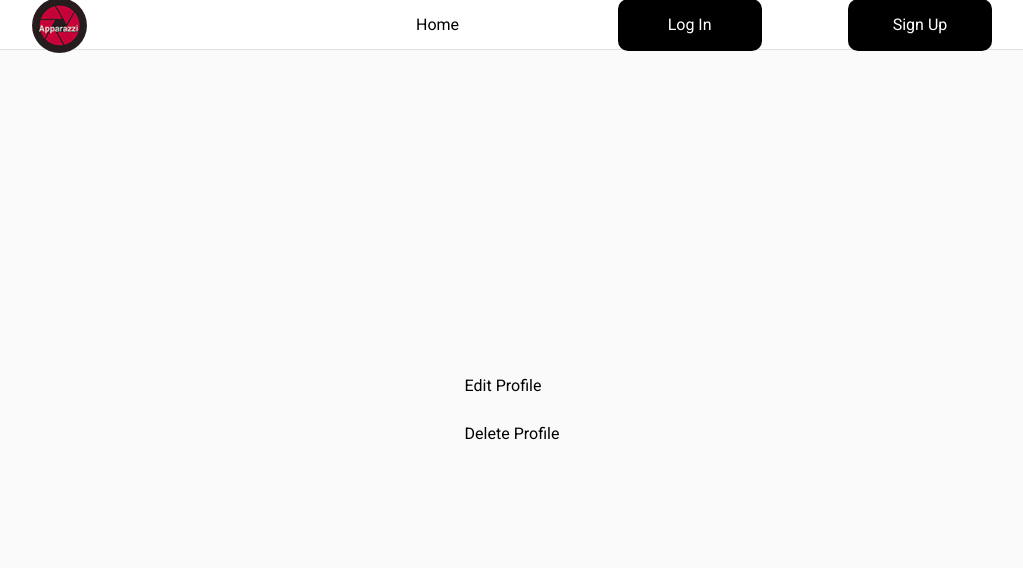
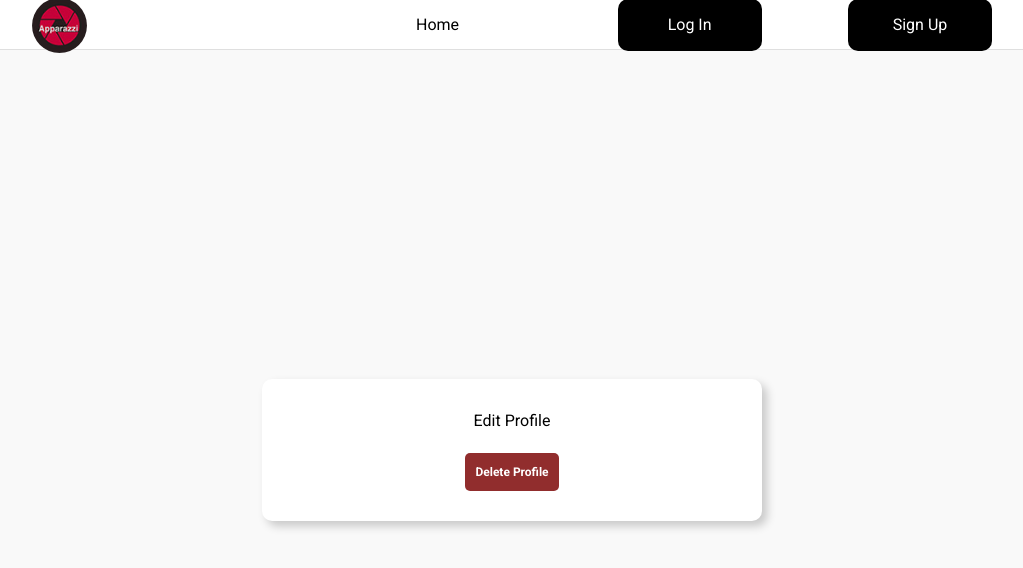
Before and after one commit to Dia-Dev-Design/apparazzi-presentation-client, a React (Vite) app: page /edit-profile in a window 1280 px wide. Shown: the top 568 px of the page, without its empty margins (128-1151 px from the left). Built offline with nearby package versions, Linux system fonts and the light colour scheme.

Commit message:
styled edit-profile page with styled components

```diff
--- a/src/pages/EditProfile.jsx
+++ b/src/pages/EditProfile.jsx
@@ -3,6 +3,7 @@ import { AuthContext } from "../context/auth.context";
 import { useNavigate } from "react-router-dom";
 import { post } from "../services/authService";
 import { fileChange } from "../services/fileChange";
+import styled from "styled-components";
 
 const EditProfile = () => {
   const [updatedUser, setupdatedUser] = useState(null);
@@ -16,8 +17,7 @@ const EditProfile = () => {
     setDisabled(true)
     fileChange(e)
       .then((res) => {
-        console.log("This is the result of the file upload++++++>", res.data)
-        setupdatedUser((prev) => ({...prev, ["imageUrl"]: res.data.image}))
+        setupdatedUser((prev) => ({ ...prev, imageUrl: res.data.image }))
         setDisabled(false)
       })
       .catch((err) => {
@@ -34,7 +34,6 @@ const EditProfile = () => {
     e.preventDefault()
     post(`/users/edit-profile-without-picture`, updatedUser)
       .then((res) => {
-        console.log("This is the updated use")
         storeToken(res.data.authToken)
         authenticateUser()
         navigate("/profile")
@@ -45,76 +44,183 @@ const EditProfile = () => {
   }
 
   useEffect(() => {
-    if(user) {
-      console.log("This is the user =====>", user)
+    if (user) {
       setupdatedUser(user)
     }
   }, [user])
 
   return (
-    <div className="homeLanding">
-      <div className="homeContainer">
+    <PageContainer>
+      <FormContainer>
+        {updatedUser?.imageUrl && (
+          <ProfilePicture src={updatedUser.imageUrl} alt="Profile" />
+        )}
         <h1>Edit Profile</h1>
-        <br />
-
-        <div>
-
-        {
-          updatedUser &&
-
-          <form onSubmit={handleSubmit}>
-            <label>Name</label>
-            <input
+        {updatedUser && (
+          <StyledForm onSubmit={handleSubmit}>
+            <FormGroup>
+              <Label>Name</Label>
+              <Input
                 onChange={handleChange}
                 type="text"
                 name="name"
                 value={updatedUser.username}
               />
-            <label>Location</label>
-            <input
+            </FormGroup>
+            <FormGroup>
+              <Label>Location</Label>
+              <Input
                 onChange={handleChange}
                 type="text"
                 name="location"
                 value={updatedUser.location}
               />
-            <label>Profile Picture</label>
-            <input
-              onChange={handleFileUpload}
-              type="file"
-              name="imageUrl"
-            />
-            <label>Bio</label>
-            <input
+            </FormGroup>
+            <FormGroup>
+              <Label>Profile Picture</Label>
+              <Input type="file" name="imageUrl" onChange={handleFileUpload} />
+            </FormGroup>
+            <FormGroup>
+              <Label>Bio</Label>
+              <BioTextarea
                 onChange={handleChange}
-              type="text"
                 name="bio"
                 value={updatedUser.bio}
+                rows={3}
               />
-            <label>Email</label>
-            <input
+            </FormGroup>
+            <FormGroup>
+              <Label>Email</Label>
+              <Input
                 onChange={handleChange}
                 type="text"
                 name="email"
                 value={updatedUser.email}
               />
-
-            {/* phoneNumber */}
-
-            <button disabled={disabled} type="submit">
+            </FormGroup>
+            <Button disabled={disabled} type="submit">
               Update Profile
-            </button>
-          </form>
-
-
-        }
-        </div>
-
-        <button onClick={() => navigate("/delete-profile")}>
+            </Button>
+          </StyledForm>
+        )}
+        <DeleteButton onClick={() => navigate("/delete-profile")}>
           Delete Profile
-        </button>
-      </div>
-    </div>
+        </DeleteButton>
+      </FormContainer>
+    </PageContainer>
   );
 };
 
 export default EditProfile;
+
+const PageContainer = styled.div`
+  display: flex;
+  justify-content: center;
+  align-items: center;
+  padding: 20px;
+  background-color: #f9f9f9;
+  min-height: 100vh;
+`;
+
+const FormContainer = styled.div`
+  position: relative;
+  background: #fff;
+  border-radius: 10px;
+  box-shadow: 5px 5px 10px rgba(0.2, 0.2, 0.2, 0.2);
+  padding: 30px;
+  width: 100%;
+  max-width: 500px;
+  text-align: center;
+`;
+
+const ProfilePicture = styled.img`
+  position: absolute;
+  top: 14%;
+  right: 12%;
+  height: 20%;
+  border-radius: 50%;
+  object-fit: cover;
+  border: 2px solid #ddd;
+
+   @media (max-width: 768px) {
+    top: 10%;
+    right: 25%;
+    transform: translateX(50%);
+  }
+`;
+
+const StyledForm = styled.form`
+  display: flex;
+  flex-direction: column;
+  gap: 20px;
+`;
+
+const BioTextarea = styled.textarea`
+  padding: 10px;
+  border: 1px solid #ddd;
+  border-radius: 5px;
+  font-size: 14px;
+  width: 100%;
+  resize: none;
+  outline: none;
+  overflow: hidden;
+  &:focus {
+    border-color: #007bff;
+  }
+`;
+
+const FormGroup = styled.div`
+  display: flex;
+  flex-direction: column;
+  align-items: flex-start;
+  gap: 0px;
+  width: 100%;
+  textarea {
+    min-height: 40px;
+    max-height: 200px;
+    line-height: 1.4;
+  }
+`;
+
+const Label = styled.label`
+  font-size: 14px;
+  font-weight: bold;
+  text-align: left;
+  margin-bottom: 1px;
+`;
+
+const Input = styled.input`
+  padding: 10px;
+  border: 1px solid #ddd;
+  border-radius: 5px;
+  font-size: 14px;
+  width: 50%;
+  height: 4%;
+  outline: none;
+  &:focus {
+    border-color: #007bff;
+  }
+`;
+
+const Button = styled.button`
+  padding: 10px;
+  background: black;
+  color: #fff;
+  border: none;
+  border-radius: 5px;
+  font-size: 12px;
+  font-weight: bold;
+  cursor: pointer;
+  &:disabled {
+    background: #ccc;
+    cursor: not-allowed;
+  }
+`;
+
+const DeleteButton = styled(Button)`
+  background: #912d2d;
+  margin-top: 20px;
+  &:hover {
+    background: red;
+  }
+`;
```
Lines whose indentation alone changed are shown as unchanged.
